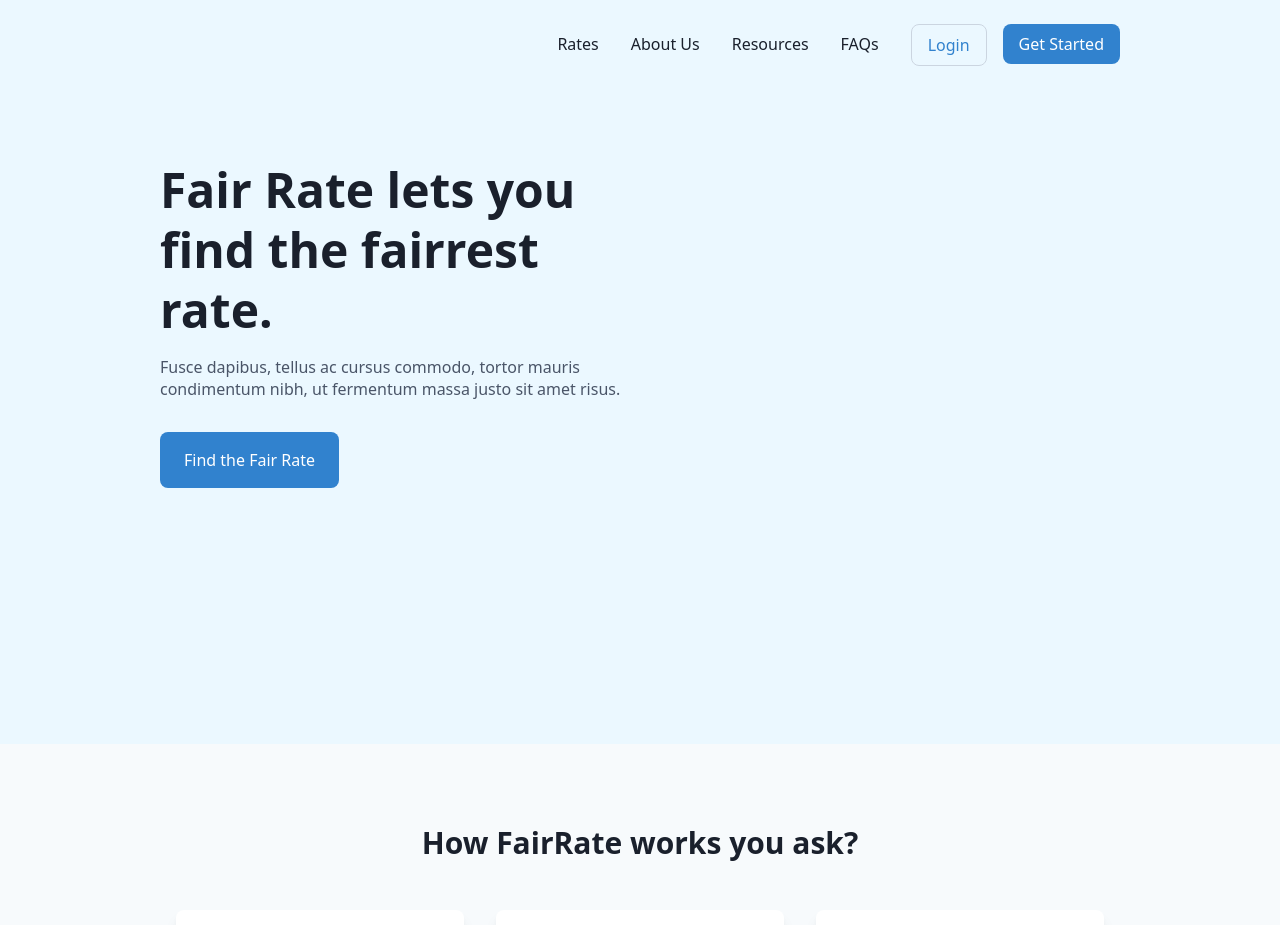
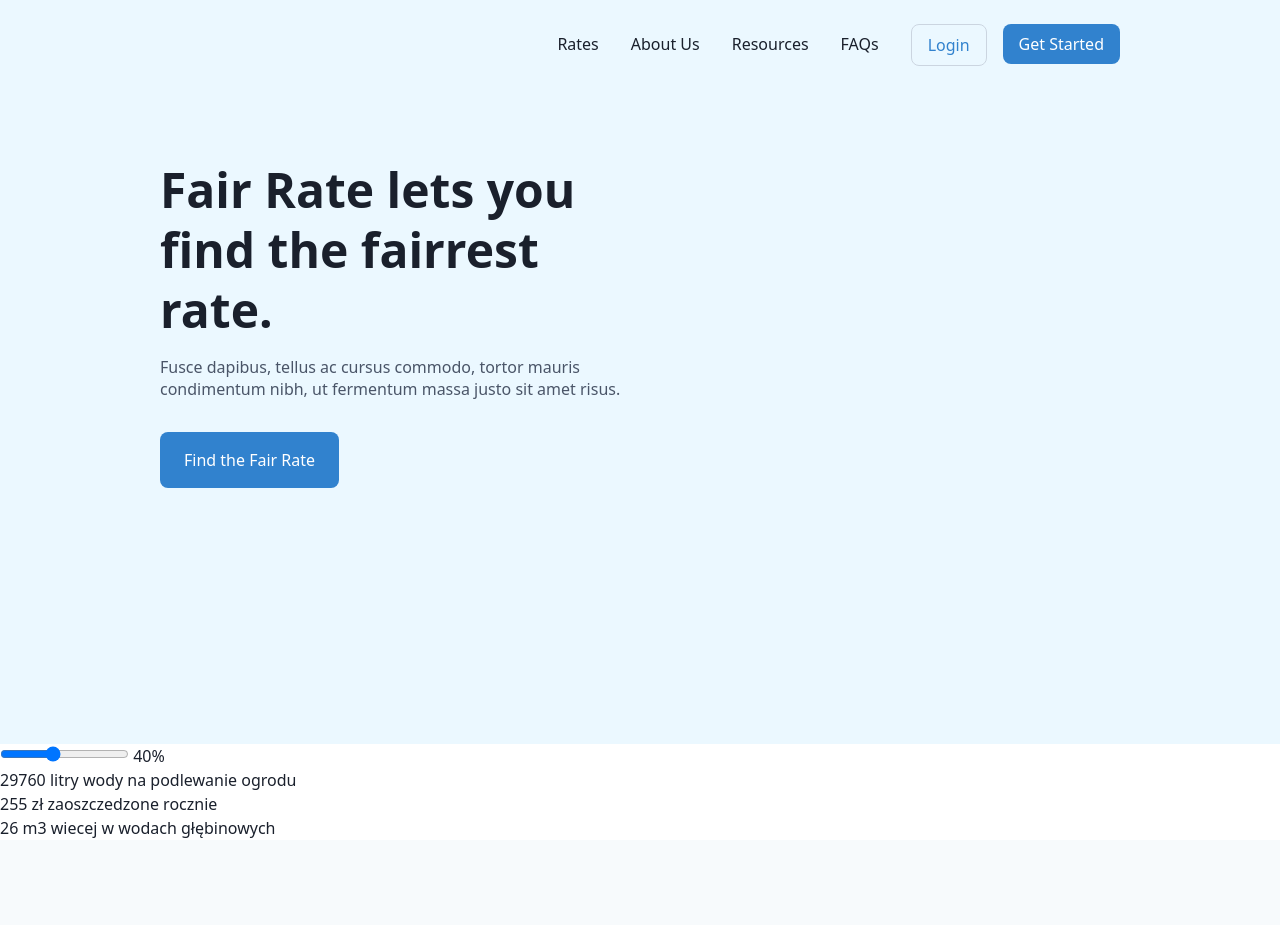
Before and after one commit to SnowdogApps/hackyeah-2020, a Nuxt app: page / in a window 1280 px wide. Shown: the top 925 px of the page. Built offline with nearby package versions, Linux system fonts and the light colour scheme.

Commit message:
Estimation slider component

```diff
--- /dev/null
+++ b/components/EstimateSlider.vue
@@ -0,0 +1,40 @@
+<template>
+  <section>
+    <input
+      v-model="percent"
+      type="range"
+      min="0"
+      max="100"
+    >
+
+    {{ percent }}%
+
+    <p>{{ garden }} litry wody na podlewanie ogrodu</p>
+    <p>{{ money }} zł zaoszczedzone rocznie</p>
+    <p>{{ deep }} m3 wiecej w wodach głębinowych</p>
+  </section>
+</template>
+
+<script>
+export default {
+  data () {
+    return {
+      percent: 40,
+      gardenAvg: 74400,
+      moneyAvg: 636,
+      deepAvg: 64
+    }
+  },
+  computed: {
+    garden () {
+      return Math.ceil(this.gardenAvg * this.percent / 100)
+    },
+    money () {
+      return Math.ceil(this.moneyAvg * this.percent / 100)
+    },
+    deep () {
+      return Math.ceil(this.deepAvg * this.percent / 100)
+    }
+  }
+}
+</script>
--- a/pages/index.vue
+++ b/pages/index.vue
@@ -1,13 +1,9 @@
 <template>
   <main>
     <hero />
+    <estimate-slider />
     <how-it-works />
     <features />
     <cta />
   </main>
 </template>
-
-<script>
-export default {
-}
-</script>
```
